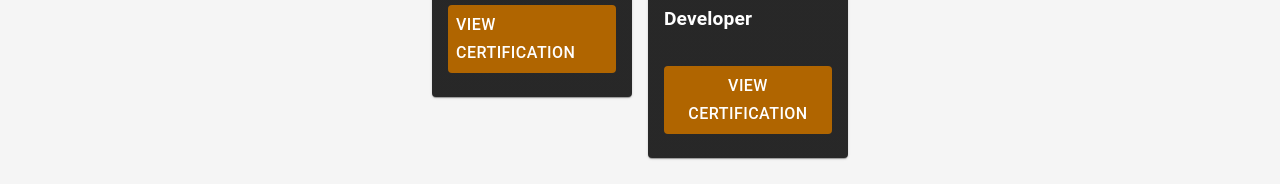
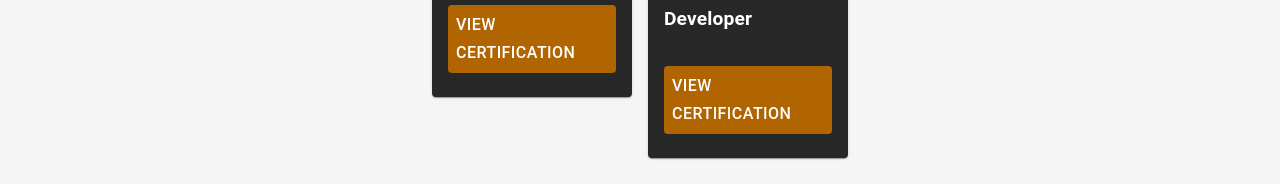
Before and after one commit to lanceczlt/PersonalPortfolio, a React app in the folder my-portfolio/: page /PersonalPortfolio/certifications in a window 1280 px wide. Shown: the part 468-652 px from the top of the page. Built offline with nearby package versions, Linux system fonts and the light colour scheme.

Commit message:
add link for CKAD cert

```diff
--- a/my-portfolio/src/pages/Certifications.js
+++ b/my-portfolio/src/pages/Certifications.js
@@ -13,7 +13,7 @@ function Certifications() {
     {
       image: "https://images.credly.com/images/cc8adc83-1dc6-4d57-8e20-22171247e052/blob",
       name: "Certified Kubernetes Application Developer",
-      link: "",
+      link: "https://www.credly.com/badges/bfa0b918-aeaf-45c5-b3e2-105258f6d1e0/public_url",
     },
   ];
 
```
